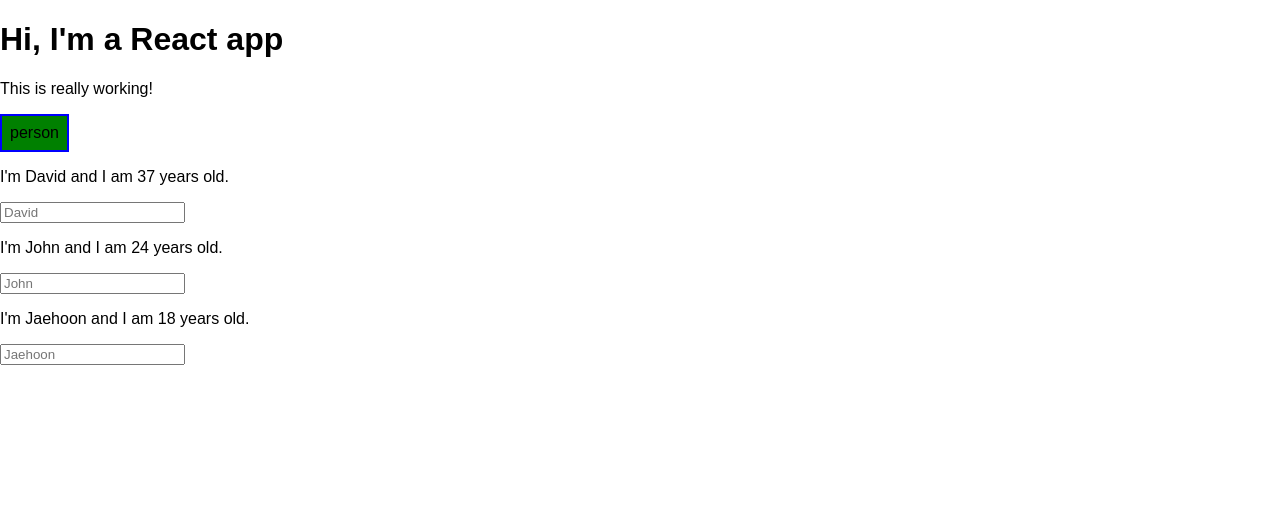
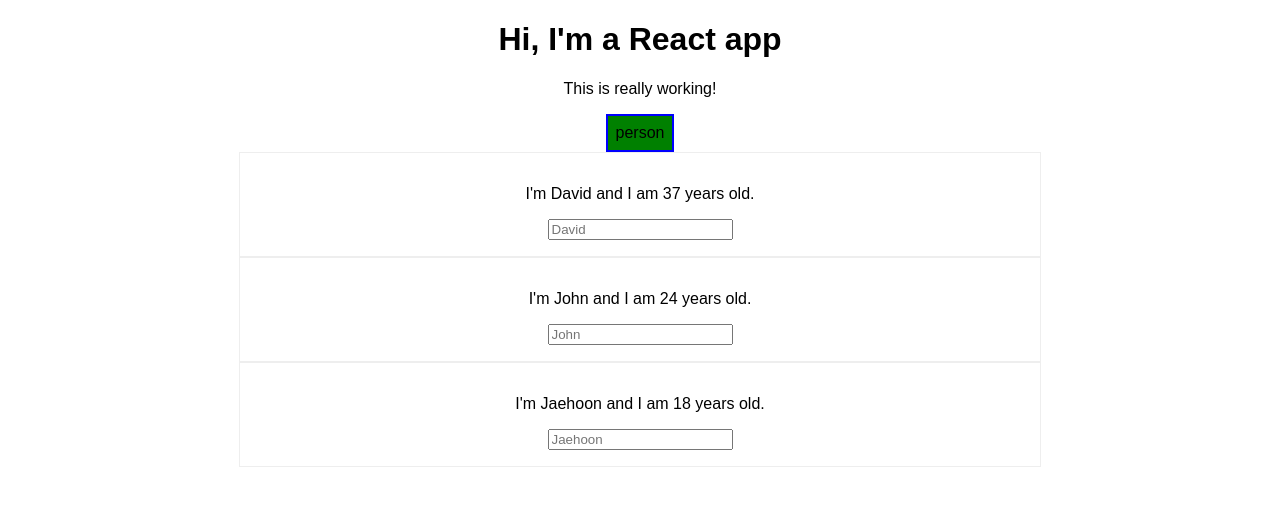
Before and after one commit to DavidLee8two7/Time-logging-app, a React app in the folder react_route/: page / in a window 1280 px wide. Both pictures are taken after a click on the button "person". Shown: the top 506 px of the page. Built offline with nearby package versions, Linux system fonts and the light colour scheme.

Commit message:
Enabling and using CSS modules

```diff
--- a/react_route/src/App.js
+++ b/react_route/src/App.js
@@ -1,5 +1,5 @@
 import React, { Component } from "react";
-import "./App.css";
+import classes from "./App.css";
 import Person from "./Person/Person";
 
 // needs id for the key attribute for the list
@@ -75,20 +75,20 @@
       style.backgroundColor = "green";
     }
 
-    const classes = [];
+    const assignedClasses = [];
 
     if (this.state.persons.length <= 2) {
-      classes.push("red");
+      assignedClasses.push(classes.red);
     }
     if (this.state.persons.length <= 1) {
-      classes.push("bold");
+      assignedClasses.push(classes.bold);
     }
 
     return (
-      <div className="App person">
+      <div className={classes.App}>
         <div>
           <h1>Hi, I'm a React app</h1>
-          <p className={classes.join(" ")}>This is really working!</p>
+          <p className={assignedClasses.join(" ")}>This is really working!</p>
         </div>
 
         <button style={style} onClick={this.toggleHandler}>
--- a/react_route/src/Person/Person.js
+++ b/react_route/src/Person/Person.js
@@ -1,9 +1,9 @@
 import React from "react";
-import "./person.css";
+import classes from "./person.css";
 
 const Person = props => {
   return (
-    <div className="person">
+    <div className={classes.person}>
       <p onClick={props.click}>
         I'm {props.name} and I am {props.age} years old.
       </p>
```
